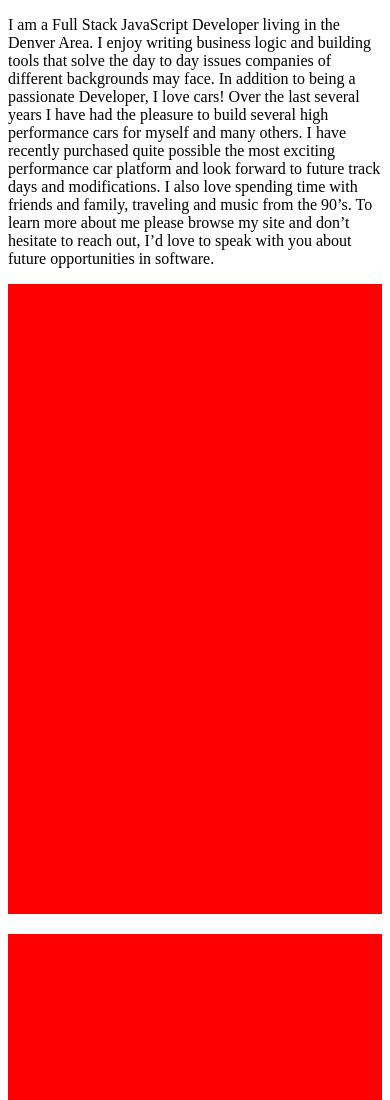
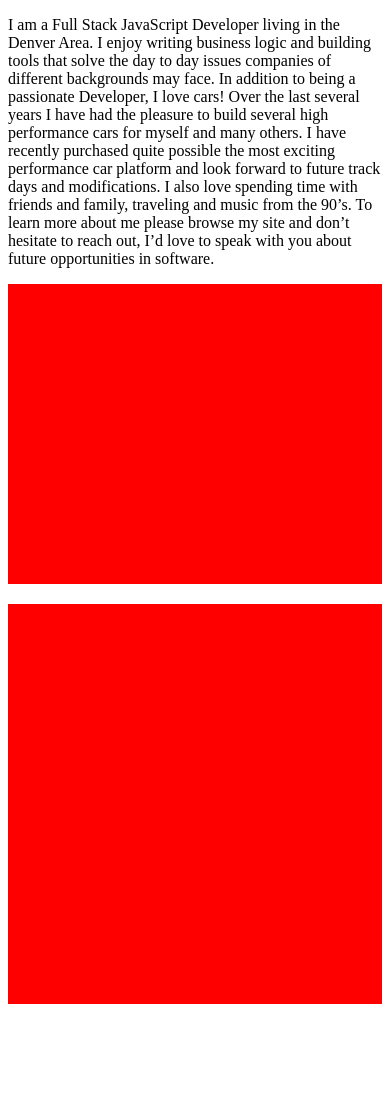
Before and after one commit to sretundijr/portfolio, a Gatsby site: page / in a window 390 px wide. Shown: the top 1100 px of the page. After the commit the page ends 1024 px from the top, so only its background shows below. Built offline with nearby package versions, Linux system fonts and the light colour scheme; Gatsby itself is replaced by a stand-in of ours.

Commit message:
css changes to index page

```diff
--- a/src/pages/index.css
+++ b/src/pages/index.css
@@ -15,13 +15,34 @@
   position: absolute;
   right: 20px;
   margin-left: 20px;
+  background-color: red;
+  width: 500px;
+  height: 630px;
+  max-width: 100%;
+  max-height: 100%;
 }
 
 .second-image {
   margin-left: 20px;
+  background-color: red;
+  width: 800px;
+  height: 400px;
+  max-width: 100%;
+  max-height: 100%;
 }
 
-@media screen and (max-width: 800px) and (orientation: landscape) {
+@media screen and (max-width: 1100px) {
+  .first-image {
+    width: 350px;
+    height: 300px;
+  }
+
+  .second-image {
+    width: 600px;
+  }
+}
+
+@media screen and (max-width: 800px) {
   .index-container {
     display: block;
     margin: 0;
@@ -32,14 +53,15 @@
   }
 
   .first-image {
+    right: 0;
     display: block;
     position: relative;
     margin: 0 auto;
+    width: 600px;
   }
 
   .second-image {
-    margin-top: 20px;
-    margin-left: 0;
+    margin: 20px auto;
   }
 }
 
--- a/src/pages/placeHolder.css
+++ b/src/pages/placeHolder.css
@@ -16,17 +16,9 @@
 }
 
 .large-square {
-  background-color: red;
-  width: 500px;
-  height: 630px;
-  max-width: 100%;
-  max-height: 100%;
+
 }
 
 .xLarge-square {
-  background-color: red;
-  width: 800px;
-  height: 400px;
-  max-width: 100%;
-  max-height: 100%;
+
 }
```
